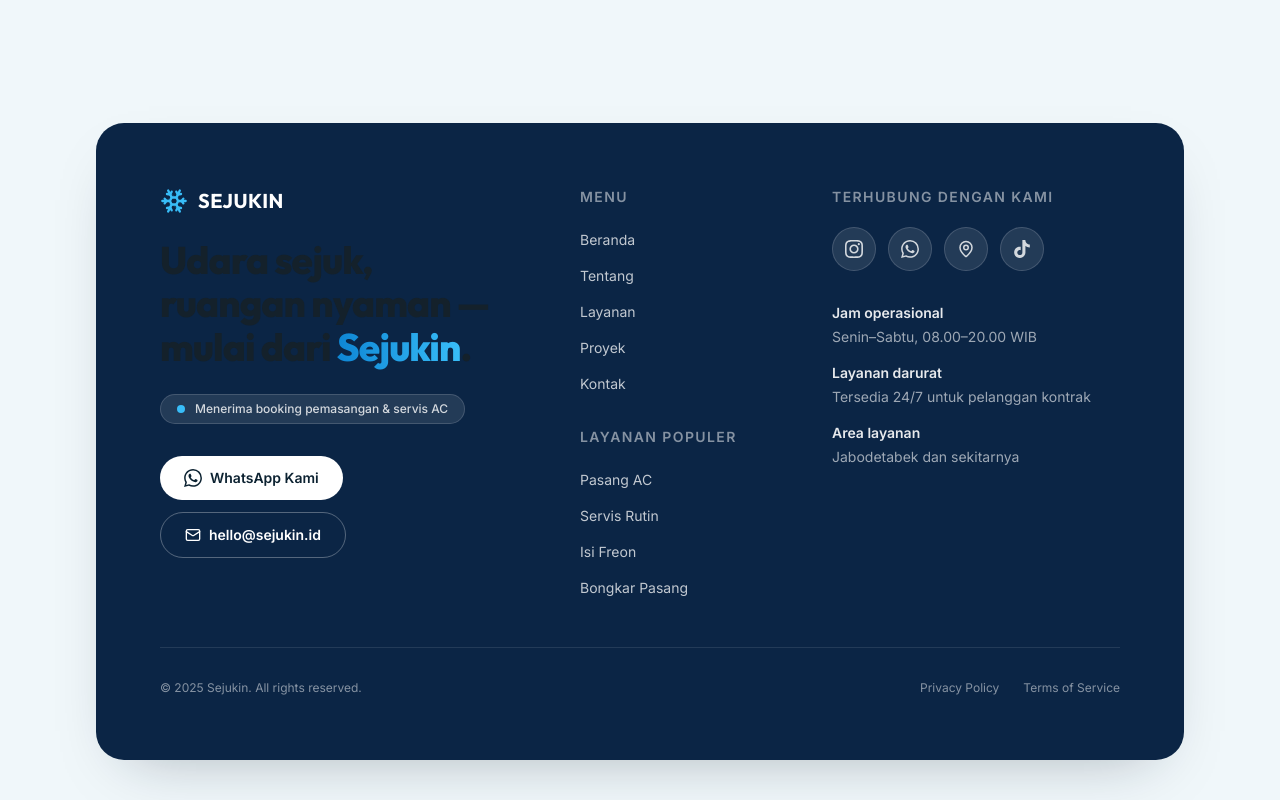
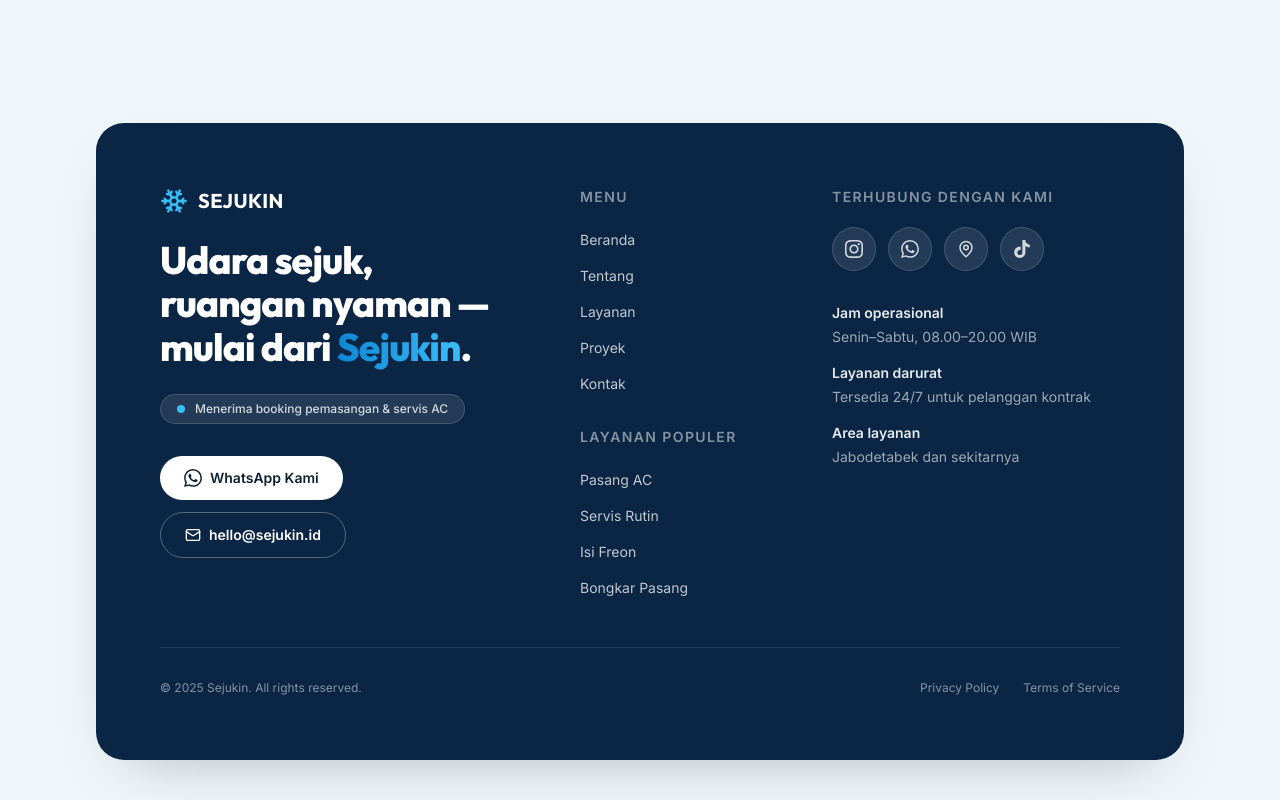
Before and after one commit to nanangsanjaya0896/Website-Dumy-3, a React (Vite) app: page /contact in a window 1280 px wide. Shown: the part 1433-2233 px from the top of the page. Built offline with nearby package versions, Linux system fonts and the light colour scheme.

Commit message:
Footer: judul 'Udara sejuk...' jadi putih di atas navy
Co-authored-by: arena-agent <297053741+arena-agent@users.noreply.github.com>

```diff
--- a/src/components/Footer.jsx
+++ b/src/components/Footer.jsx
@@ -61,7 +61,7 @@ export default function Footer() {
                 <Snowflake className="h-7 w-7 text-brand-accent-2" strokeWidth={2} fill="rgba(56, 189, 248, 0.2)" />
                 <span className="font-display text-xl font-bold tracking-wide">SEJUKIN</span>
               </div>
-              <h2 className="mt-6 max-w-md display-section-sm">
+              <h2 className="mt-6 max-w-md display-section-sm text-white">
                 Udara sejuk, ruangan nyaman — mulai dari{" "}
                 <span className="text-gradient-bright">Sejukin</span>.
               </h2>
```
